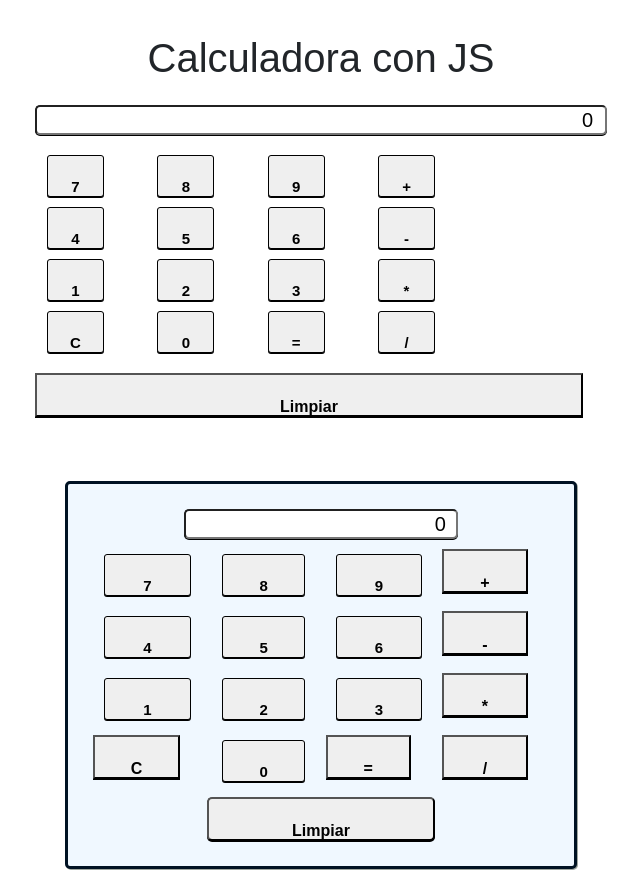
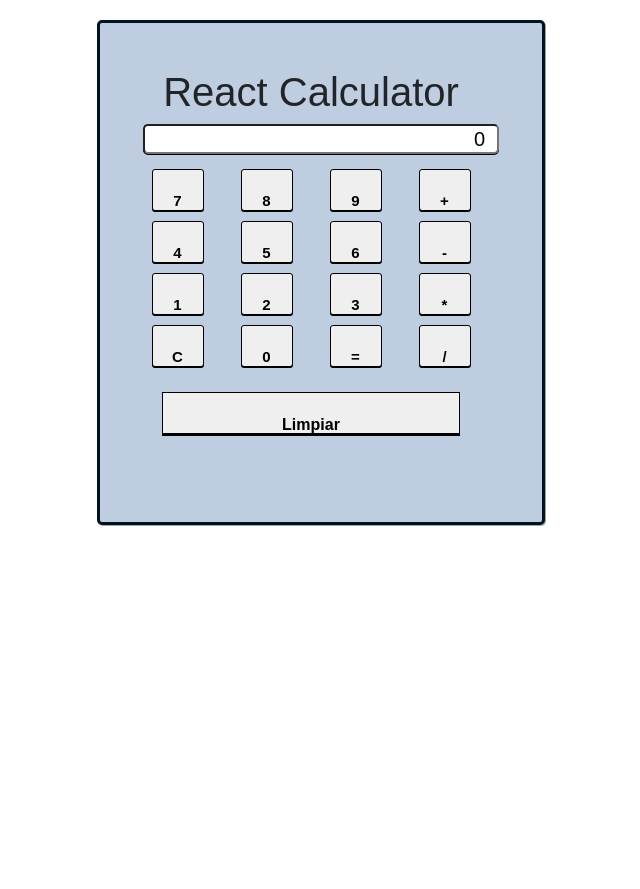
Before and after one commit to esmelyn067/ITLA-Calculator, a React (Create React App) app: page / in a window 1280 px wide. Shown: the whole page, without its empty margins (319-959 px from the left). After the commit the page ends 800 px from the top, so only its background shows below. Built offline with nearby package versions, Linux system fonts and the light colour scheme.

Commit message:
cambios en los estilos

```diff
--- a/src/App.css
+++ b/src/App.css
@@ -4,13 +4,13 @@
     font-family: 'monserrat', sans-serif;
 }
 
-.container{
+.container1{
     margin: 0 auto;
     text-align: center;
     padding: 20px;
 }
 
-form{
+/* form{
    display: grid;
    grid-template-columns:auto auto auto auto;
    background-color: aliceblue;
@@ -22,35 +22,35 @@ form{
    border: 3px solid #001223;
    box-shadow: 1px 1px #A0A7A0;
    border-radius: 5px;
-}
+} */
 
-/* .form1{
+.form1{
   display: grid;
-  grid-template-columns:auto auto auto auto;
-  background-color: aliceblue;
-  width: 40%;
-  min-width: 300px;
+  grid-template-columns:auto auto auto;
+  background-color: #BFCDE0;
+  width: 35%;
+  min-width: 200px;
   gap: 10px;
   margin: 20px auto;
   padding: 25px;
   border: 3px solid #001223;
   box-shadow: 1px 1px #A0A7A0;
   border-radius: 5px;
-} */
+}
 
-.btnnumber{
+/* .btnnumber{
   display: grid;
   grid-template-columns:auto auto auto auto;
   /* background-color: aliceblue; */
-  width: 50%;
-  min-width: 300px;
-  gap: 15px;
-  margin: 30px auto;
-  padding: 34px;
+  /* width: 50%; */
+  /* min-width: 300px; */
+  /* gap: 15px; */
+  /* margin: 30px auto; */
+  /* padding: 34px; */
   /* border: 3px solid #001223; */
   /* box-shadow: 1px 1px #A0A7A0; */
   /* border-radius: 5px; */
-}
+/* }  */
 
 #screen{
     grid-column: 1/5;
@@ -67,33 +67,35 @@ form{
 
 .screen{
   grid-column: 1/5;
-  margin: 0 auto;
-  padding: 5px 10px;
-  /* max-width: 1200px; */
+  margin: 10px 10px;
+  padding: 10px 10px;
+  max-width: 1200px;
   width:60%;
   height: 30px;
   text-align: right;
   font-size: 20px;
   box-shadow: 0 1px 0 0 #000;
   border-radius: 5px;
+
 }
 
 .cls{
-    grid-column: 1/5;
-    margin: 0 auto;
-    width:50%;
-    border-radius: 5px;
+    grid-column: 3/5;
+    margin: 20px 20px;
+    padding: 20px;
+    width:70%;
+    border-radius: 20px;
 }
 
 button{
     margin: 5px auto;
-    width: 80%;
+    width: 90%;
     height: 20px;
     padding: 20px 15px;
     font-size: 15px;
     font-weight: 700;
-    /* border: 1px solid #000; */
-    box-shadow: 0 1px 0 0 #000;
+    border: 1px solid #000;
+    box-shadow: 0 2px 0 0 #000;
 }
 
 .number{
--- a/src/App.js
+++ b/src/App.js
@@ -1,17 +1,19 @@
 import React from 'react';
-// import { Container, Row, Col, Button } from 'react-bootstrap';
 import "./App.css";
-import Numbers from './components/Numbers.js';
+// import Numbers from './components/Numbers.js';
 import NumButtons from './components/NumButtons.js';
-
+// import NumButtons2 from './components/Numbuttons2';
 
 
 function App() {
 
+
+
   return (
     <div className="form1 form-control-m">
-    <NumButtons/>
-    <Numbers/>
+    <NumButtons />
+    {/* <NumButtons2 onClick={this.handleClickButton}/> */}
+    {/* <Numbers/>  */}
     </div>
   );
 }
--- a/src/components/BtnClear.js
+++ b/src/components/BtnClear.js
@@ -2,7 +2,7 @@ import React from 'react';
 
 const BtnClear =()=>{
     return(
-        <div className='row'>
+        <div className='mx-auto cls'>
             <button>Limpiar</button>
         </div>
     )
--- a/src/components/NumButtons.js
+++ b/src/components/NumButtons.js
@@ -7,24 +7,25 @@ import BtnClear from './BtnClear.js';
 
 
 
-const NumButtons =()=>{
+const NumButtons = ()=>{
+
     return(
-       <div className=' btnnumber row mx-auto p3'>
-        <h1 className='text-center'>Calculadora con JS</h1>
+       <div className='container1 row align-items-start'>
+        <h1>React Calculator</h1>
     <Screen/>
-       <div className='col-2'>
+       <div className='col-3'>
        <button className='number'>7</button>
        <button className='number'>4</button>
        <button className='number'>1</button>
        <Cbutton/>
        </div>
-       <div className='col-2'>
+       <div className='col-3'>
        <button className='number'>8</button>
        <button className='number'>5</button>
        <button className='number'>2</button>
        <button className='number'>0</button>
        </div>
-       <div className='col-2'>
+       <div className='col-3'>
        <button className='number'>9</button>
        <button className='number'>6</button>
        <button className='number'>3</button>
--- /dev/null
+++ b/src/components/Numbuttons2.js
@@ -0,0 +1,69 @@
+import React from 'react';
+import Screen from './Screen';
+
+
+
+class NumButtons2 extends React.Component {
+
+    state = {
+        operandoA: "",
+        operandoB: "",
+        operacion: "",
+        resultado: "",
+      };
+
+      handleClickButton = (valor) => {
+        switch (valor) {
+          case "0":
+          case "1":
+          case "2":
+          case "3":
+          case "4":
+          case "5":
+          case "6":
+          case "7":
+          case "8":
+          case "9":
+            if (this.state.operacion === "") {
+              this.setState({ operandoA: this.state.operandoA + valor });
+            } else {
+              this.setState({ operandoB: this.state.operandoB + valor });
+            }
+            break;
+          case "+":
+          case "-":
+          case "*":
+          case "/":
+            this.setState({ operacion: valor });
+            break;
+          case "=":
+            const resultado = eval(this.state.operandoA + this.state.operacion + this.state.operandoB);
+            this.setState({ resultado });
+            break;
+          case "C":
+            this.setState({ operandoA: "", operandoB: "", operacion: "", resultado: "" });
+            break;
+          case "Clear":
+            this.setState({ resultado: "" });
+            break;
+        }
+      };
+
+    renderButtons = () => {
+      const botones = ["0", "1", "2", "3", "4", "5", "6", "7", "8", "9", "+", "-", "*", "/", "=", "C", "Clear"];
+      return botones.map((boton) => (
+        <button className='number' key={boton} value={boton} onClick={this.handleClickButton} />
+      ));
+    };
+
+    render() {
+      return (
+        <div>
+          <Screen resultado={this.state.resultado} />
+          {this.renderButtons()}
+        </div>
+      );
+    }
+  }
+
+  export default NumButtons2;
--- a/src/components/Operations.js
+++ b/src/components/Operations.js
@@ -2,7 +2,7 @@ import React from 'react';
 
 const Operations =()=>{
     return(
-        <div className='col-2'>
+        <div className='col-3'>
         <button className='number'>+</button>
         <button className='number'>-</button>
         <button className='number'>*</button>
```
